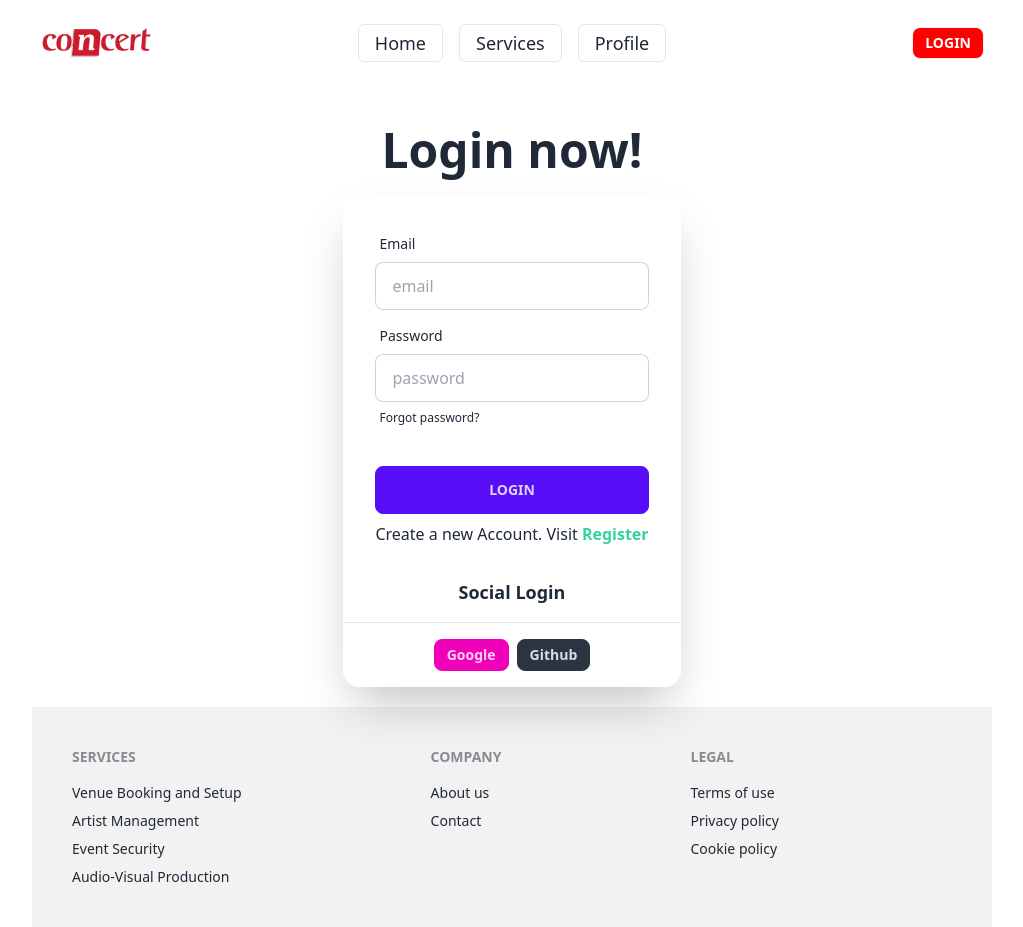
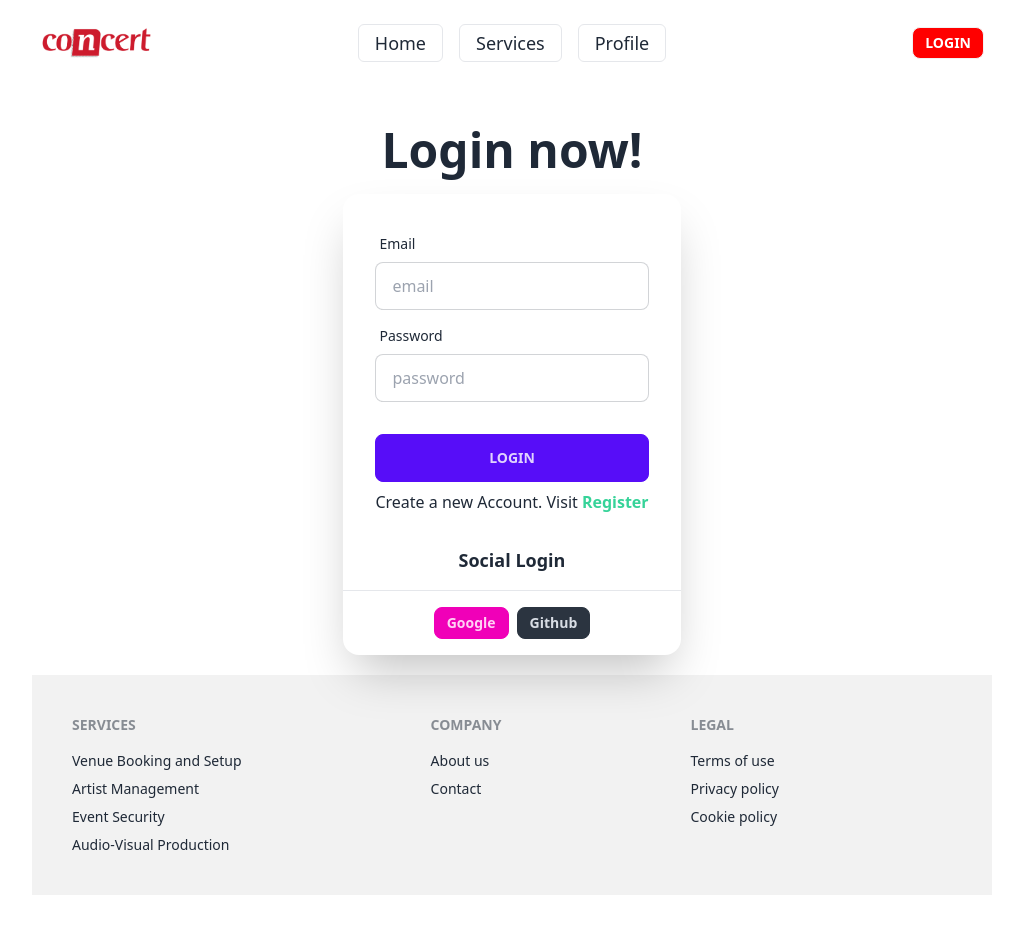
Before and after one commit to amiadud/b8a9-event-management-csesopnil, a React (Vite) app: page /login in a window 1280 px wide. Shown: the whole page, without its empty margins (128-1151 px from the left). After the commit the page ends 895 px from the top, so only its background shows below. Built offline with nearby package versions, Linux system fonts and the light colour scheme; no server answers.

Commit message:
someone fixed and added

```diff
--- a/src/page/Login/Login.jsx
+++ b/src/page/Login/Login.jsx
@@ -1,17 +1,14 @@
-import React, { useRef } from 'react';
+import React from 'react';
 import useAuth from '../../hooks/useAuth';
 import { Link, useNavigate } from 'react-router-dom';
 import SocialLogin from './SocialLogin';
 import { ToastContainer, toast } from 'react-toastify';
 import 'react-toastify/dist/ReactToastify.css';
-import auth from '../../firebase/firebase.config';
 
 const Login = () => {
 
   const {userLogin} = useAuth();
   const navigate = useNavigate()
-
-  const emailRef = useRef(null)
 
   const handleLogin = (e) => {
     e.preventDefault();
@@ -26,21 +23,6 @@ const Login = () => {
       toast.error("password doesn't match");
     })
   }
-
-  const handleForgetPassword = (e) => {
-    const email = e.target.email.value
-
-    // send validation email
-
-    UserPassword(email)
-    .then(()=> {
-      console.log('Send your password reset email');
-    })
-    .catch(error => {
-      console.log(error.message);
-    })
-  }
-
     return (
         <>
            <div className="hero ">
@@ -60,9 +42,6 @@ const Login = () => {
             <span className="label-text">Password</span>
           </label>
           <input type="password" placeholder="password" name='password' className="input input-bordered" required />
-          <label className="label">
-            <Link onClick={()=> handleForgetPassword} to="#" className="label-text-alt link link-hover">Forgot password?</Link>
-          </label>
         </div>
         <div className="form-control mt-6">
           <button type='submit'  className="btn btn-primary">Login</button>
--- a/src/page/Login/SocialLogin.jsx
+++ b/src/page/Login/SocialLogin.jsx
@@ -13,7 +13,7 @@ const SocialLogin = () => {
         media()
         .then(() => {
             setTimeout(() => {
-                navigate('/')
+                navigate('/profile')
               }, 1000);
             toast.success("Logged Successful");
         })
--- a/src/page/Register/Register.jsx
+++ b/src/page/Register/Register.jsx
@@ -42,7 +42,7 @@ const handleRegister = (e) => {
         })
         .then(() => {
             setTimeout( ()=>{
-              navigate('/login')
+              navigate('/profile')
             },1000)
             toast.success("Your Profile Updated..")
         })
@@ -50,7 +50,7 @@ const handleRegister = (e) => {
           toast.error("Your Profile Not Updated..")
         })
     })
-    .catch((error) => {
+    .catch(() => {
       toast.warning("Not Successful Registered..");
     })
 }
```
